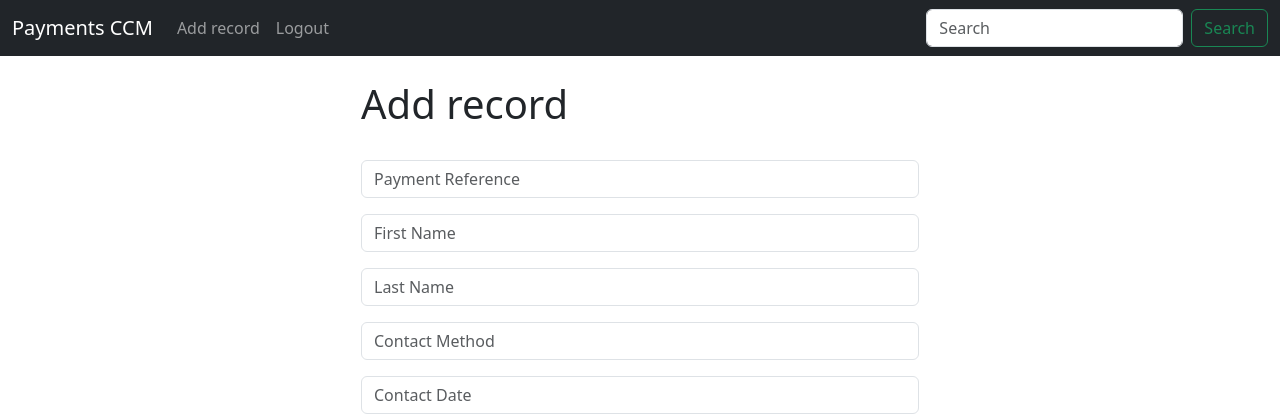
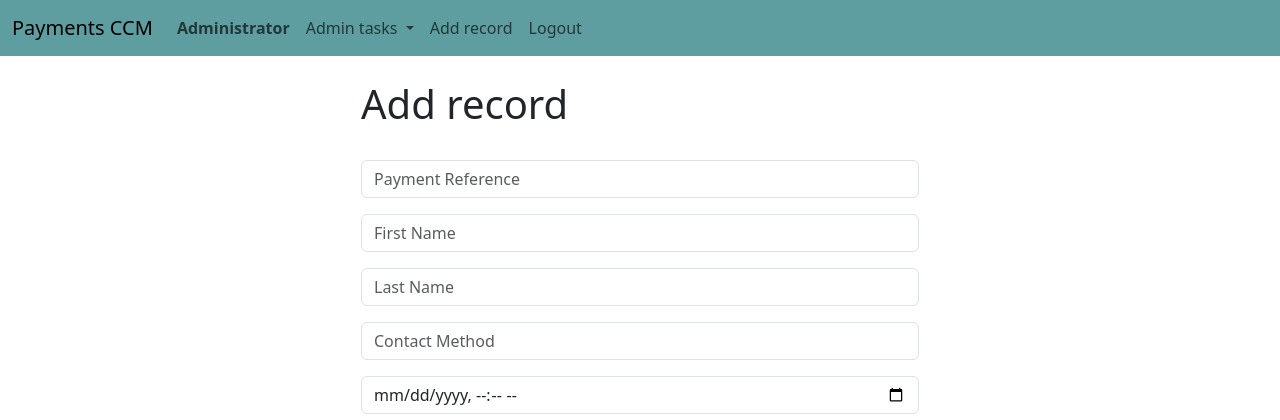
Before and after one commit to catiecord/assignment_ccm, a Django app: page /add_record/ in a window 1280 px wide. Shown: the top 420 px of the page. Run offline with Django 5.2, Linux system fonts and the light colour scheme; the visitor is signed in with stand-in values (Sample User, id 1).

Commit message:
change interface

```diff
--- a/assigment_ccm_project/settings.py
+++ b/assigment_ccm_project/settings.py
@@ -60,14 +60,13 @@ WSGI_APPLICATION = 'assigment_ccm_project.wsgi.application'
 DATABASES = {
     'default': {
         'ENGINE': 'django.db.backends.mysql',
-        'NAME':  'paymentscrm',
+        'NAME':  'payments_ccm',
         'USER': 'root',
         'PASSWORD': 'Cordeiro123.',
         'HOST': 'localhost',
         'PORT': '3306'
     }
 }
-
 
 # Password validation
 # https://docs.djangoproject.com/en/5.0/ref/settings/#auth-password-validators
--- a/ccm_app/forms.py
+++ b/ccm_app/forms.py
@@ -42,7 +42,8 @@ class SignUpForm(UserCreationForm):
             '<span class="form-text text-muted"><small>Enter the same password as before, '
             'for verification.</small></span>')
 
-
+class CustomDateTimeInput(forms.DateTimeInput):
+    input_type = 'datetime-local'
 # Create add record form
 class AddRecordForm(forms.ModelForm):
     payment_reference = forms.CharField(required=True, label="", widget=forms.TextInput(
@@ -53,8 +54,9 @@ class AddRecordForm(forms.ModelForm):
         attrs={'class': 'form-control', 'placeholder': 'Last Name'}))
     contact_method = forms.CharField(required=True, label="", widget=forms.TextInput(
         attrs={'class': 'form-control', 'placeholder': 'Contact Method'}))
-    contact_date = forms.DateTimeField(required=True, label="", widget=forms.DateTimeInput(
-        attrs={'class': 'form-control', 'placeholder': 'Contact Date'}))
+    contact_date = forms.DateTimeField(required=True, label="",
+        widget=CustomDateTimeInput(attrs={'class': 'form-control', 'placeholder': 'Contact Date'})
+    )
     contact_status = forms.CharField(required=True, label="", widget=forms.TextInput(
         attrs={'class': 'form-control', 'placeholder': 'Contact Status'}))
     notes = forms.CharField(required=True, label="", widget=forms.Textarea(
--- a/ccm_app/templates/nav-bar.html
+++ b/ccm_app/templates/nav-bar.html
@@ -1,4 +1,4 @@
-<nav class="navbar navbar-expand-lg navbar-dark bg-dark">
+<nav class="navbar navbar-expand-lg" style="background-color: #5F9EA0">
   <div class="container-fluid">
     <a class="navbar-brand" href="{% url 'home' %}">Payments CCM</a>
     <button class="navbar-toggler" type="button" data-bs-toggle="collapse" data-bs-target="#navbarSupportedContent" aria-controls="navbarSupportedContent" aria-expanded="false" aria-label="Toggle navigation">
@@ -6,10 +6,26 @@
     </button>
     <div class="collapse navbar-collapse" id="navbarSupportedContent">
       <ul class="navbar-nav me-auto mb-2 mb-lg-0">
-<!--        <li class="nav-item">-->
-<!--          <a class="nav-link active" aria-current="page" href="#">Home</a>-->
-<!--        </li>-->
           {% if user.is_authenticated %}
+            {% if user.is_staff %}
+                <li class="nav-item">
+                    <strong><a class="nav-link">Administrator</a></strong>
+                <li class="nav-item dropdown">
+                  <a class="nav-link dropdown-toggle" href="#" role="button" data-bs-toggle="dropdown" aria-expanded="false">
+                    Admin tasks
+                  </a>
+                  <ul class="dropdown-menu">
+                    <li><a class="dropdown-item" href="#">User management</a></li>
+                    <li><a class="dropdown-item" href="#">Audit logs</a></li>
+                  </ul>
+                </li>
+
+            {% endif %}
+          {% if not user.is_staff %}
+                <li class="nav-item">
+                    <strong><a class="nav-link">Staff</a></strong>
+                </li>
+            {% endif %}
           <li class="nav-item">
               <a class="nav-link" href="{% url 'add_record' %}">Add record</a>
           </li>
@@ -25,10 +41,6 @@
           </li>
           {% endif %}
       </ul>
-        <form class="d-flex" role="search">
-        <input class="form-control me-2" type="search" placeholder="Search" aria-label="Search">
-        <button class="btn btn-outline-success" type="submit">Search</button>
-        </form>
     </div>
   </div>
 </nav>
```
Also changed, not shown: ccm_app/templates/home.html (+1 -9 lines).
